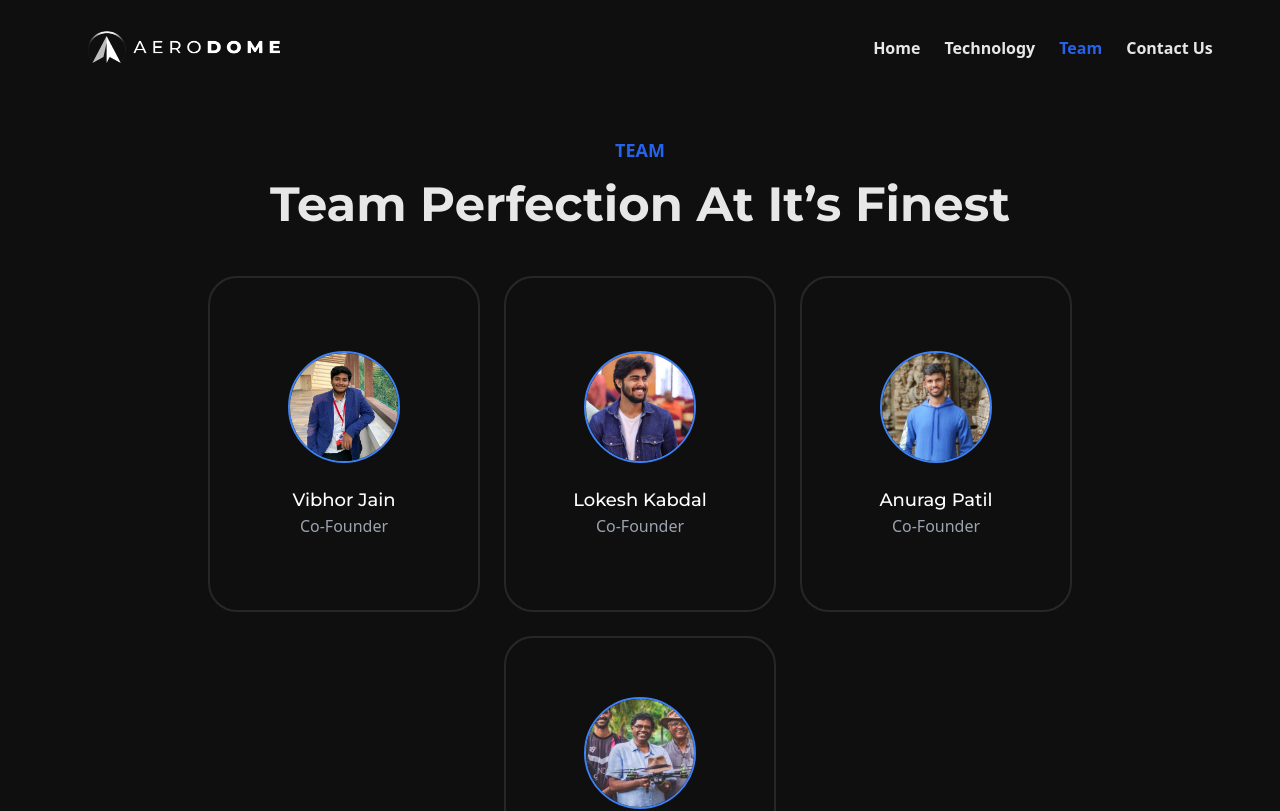
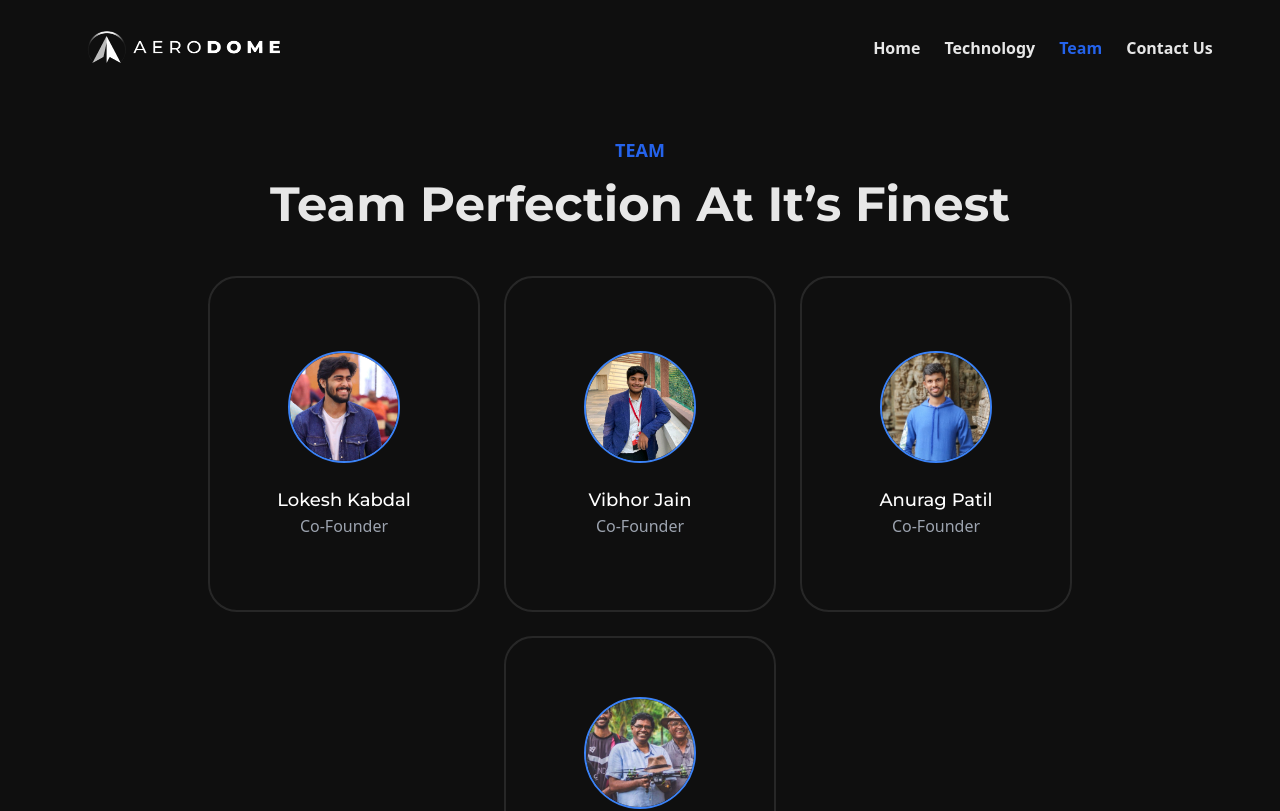
Before and after one commit to kabdallokesh/aerodome, a React (Vite) app in the folder aerodome/: page /team in a window 1280 px wide. Shown: the top 811 px of the page. Built offline with nearby package versions, Linux system fonts and the light colour scheme.

Commit message:
Swap team member details in Team page; update names, images, and LinkedIn links for accuracy.

```diff
--- a/aerodome/src/pages/Team.jsx
+++ b/aerodome/src/pages/Team.jsx
@@ -1,5 +1,5 @@
 import ProfileCardLarge from "../components/ProfileCard/ProfileCardLarge";
-import ProfileCardSmall from "../components/ProfileCard/ProfileCardSmall";
+// import ProfileCardSmall from "../components/ProfileCard/ProfileCardSmall";
 import Heading from "../components/TextComponents/Heading";
 import SubHeading from "../components/TextComponents/SubHeading";
 import { motion } from "framer-motion";
@@ -52,19 +52,19 @@ function Team() {
         <div className="flex flex-wrap gap-6 justify-center items-end">
           <motion.div variants={childVariant}>
             <ProfileCardLarge
-              name="Vibhor Jain"
+              name="Lokesh Kabdal"
               role="Co-Founder"
-              image="team-vibhor.jpg"
-              linkedin="https://www.linkedin.com/in/vibhor-jain3"
+              image="team-lokesh.jpg"
+              linkedin="https://www.linkedin.com/in/lokesh-kabdal"
             />
           </motion.div>
 
           <motion.div variants={childVariant}>
             <ProfileCardLarge
-              name="Lokesh Kabdal"
+              name="Vibhor Jain"
               role="Co-Founder"
-              image="team-lokesh.jpg"
-              linkedin="https://www.linkedin.com/in/lokesh-kabdal"
+              image="team-vibhor.jpg"
+              linkedin="https://www.linkedin.com/in/vibhor-jain3"
             />
           </motion.div>
 
```
